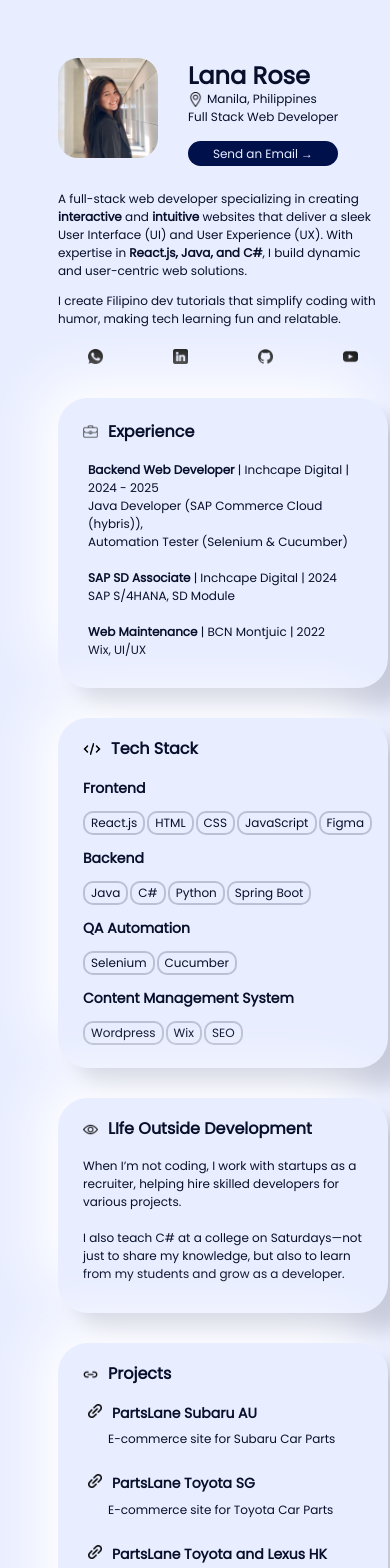
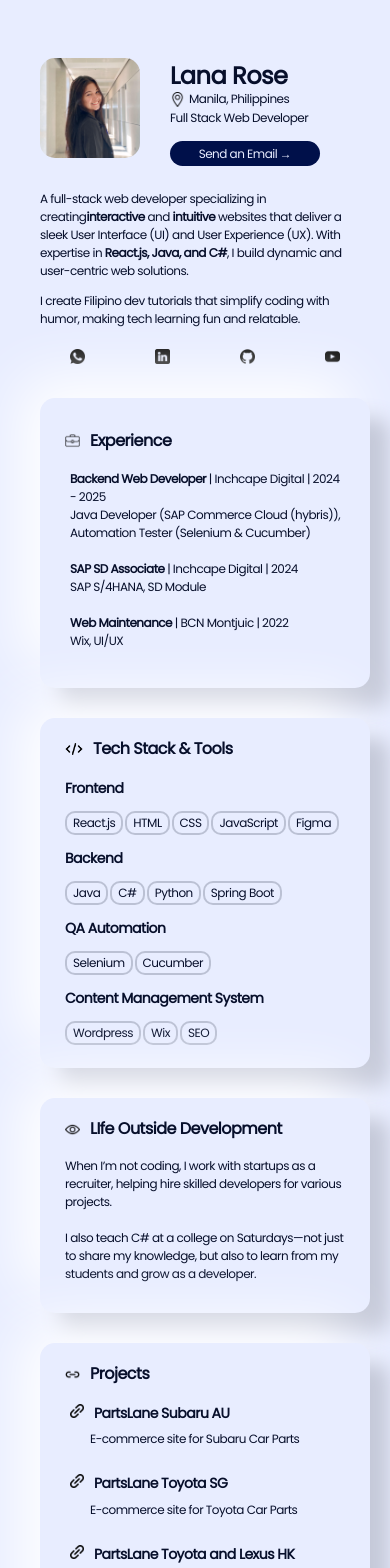
Before and after one commit to lanarosedg/About, a React (Vite) app: page / in a window 390 px wide. Shown: the top 1568 px of the page. Built offline with nearby package versions, Linux system fonts and the light colour scheme.

Commit message:
Iphone SE responsive

```diff
--- a/src/Introduction.jsx
+++ b/src/Introduction.jsx
@@ -2,13 +2,13 @@ function Introduction() {
     return (
         <div className="introContainer">
             <p className="introText">
-                A full-stack web developer specializing in creating <br />
-                <strong>interactive</strong> and <strong>intuitive</strong> websites that deliver a sleek <br />
-                User Interface (UI) and User Experience (UX). With <br/>
-                expertise in <strong>React.js, Java, and C#</strong>, I build dynamic <br />
+                A full-stack web developer specializing in creating
+                <strong>interactive</strong> and <strong>intuitive</strong> websites that deliver a sleek
+                User Interface (UI) and User Experience (UX). With
+                expertise in <strong>React.js, Java, and C#</strong>, I build dynamic
                 and user-centric web solutions.</p>
 
-               I create Filipino dev tutorials that simplify coding with <br />
+               I create Filipino dev tutorials that simplify coding with
                humor, making tech learning fun and relatable.
         </div>
     )
--- a/src/TechStack.jsx
+++ b/src/TechStack.jsx
@@ -7,7 +7,7 @@ function TechStack() {
 
             <div className="techStackHeader">
                 <img src={code} alt="code" id="code" class="techLogo"/>
-                <p className="techStackTitle">Tech Stack</p>
+                <p className="techStackTitle">Tech Stack & Tools</p>
             </div>
 
             <p className="techEndTitle">Frontend</p>
--- a/src/index.css
+++ b/src/index.css
@@ -161,7 +161,7 @@
   padding-left: 50px;
   box-shadow: 20px 20px 20px #c5c9d9,
     -20px -20px 60px #ffffff;
-  border-radius: 20px;
+  border-radius: 15px;
   width: 460px;
   height: 280px;
   line-height: 20px;
@@ -192,7 +192,7 @@
   padding-top: 15px;
   box-shadow: 20px 20px 20px #c5c9d9,
     -20px -20px 60px #ffffff;
-  border-radius: 20px;
+  border-radius: 15px;
   width: 460px;
   height: 360px;
   line-height: 20px;
@@ -255,7 +255,7 @@
   padding-top: 15px;
   box-shadow: 20px 20px 20px #c5c9d9,
     -20px -20px 60px #ffffff;
-  border-radius: 20px;
+  border-radius: 15px;
   width: 460px;
   height: 220px;
   line-height: 20px;
@@ -280,7 +280,7 @@
   padding-top: 15px;
   box-shadow: 20px 20px 20px #c5c9d9,
     -20px -20px 60px #ffffff;
-  border-radius: 20px;
+  border-radius: 15px;
   width: 460px;
   height: 350px;
   line-height: 20px;
@@ -335,6 +335,99 @@
   border: none;
   border-top: 1px solid #ccc;
 }
+
+/*----------------------Iphone SE---------------------------*/
+/*----------------------Iphone SE---------------------------*/
+/*----------------------Iphone SE---------------------------*/
+
+@media only screen and (max-width: 1334px) {
+  .App {
+    display: grid;
+    grid-template-columns: auto 10px 100px 20px 150px auto;
+    grid-template-rows: 50px 70px 50px 50px 110px 40px 80px 330px 30px 375px 30px 230px 30px 450px 50px 40px;
+  }
+
+  * {
+    letter-spacing: -0.5px;
+  }
+
+  /*       */
+  /*       */
+  /* EMAIL */
+  /*       */
+  /*       */
+
+    .emailButton {
+      width: 140px;
+    }
+
+    /*       */
+    /*       */
+    /* INTRO */
+    /*       */
+    /*       */
+
+    .introContainer {
+      grid-area: 4 / 3 / 7 / 6;
+    }
+
+    /*         */
+    /*         */
+    /* CONTACT */
+    /*         */
+    /*         */
+
+    .contactsContainer {
+      grid-area: 7 / 3 / 8 / 6;
+      gap: 50px;
+    }
+
+    /*            */
+    /*            */
+    /* EXPERIENCE */
+    /*            */
+    /*            */
+
+    .experienceContainer {
+      width: 220px;
+      height: 330px;
+    }
+
+    /*            */
+    /*            */
+    /* TECHSTACK  */
+    /*            */
+    /*            */
+
+    .techStackContainer {
+      width: 220px;
+      height: 360px;
+    }
+
+    /*               */
+    /*               */
+    /* LIFE OUTSIDE  */
+    /*               */
+    /*               */
+
+    .lifeOutsideContainer {
+      width: 220px;
+      height: 215px;
+    }
+
+    /*           */
+    /*           */
+    /* PROJECTS  */
+    /*           */
+    /*           */
+
+    .projectsContainer {
+      width: 220px;
+      height: 435px;
+    }
+}
+
+
 /*----------------------Iphone 14---------------------------*/
 /*----------------------Iphone 14---------------------------*/
 /*----------------------Iphone 14---------------------------*/
@@ -343,7 +436,7 @@
 
   .App {
     display: grid;
-    grid-template-columns: 30px 20px 100px 30px 200px 30px;
+    grid-template-columns: auto 20px 100px 30px 200px auto;
     grid-template-rows: 50px 70px 50px 50px 110px 40px 20px 290px 30px 350px 30px 215px 30px 375px 30px 80px;
   }
 
@@ -359,7 +452,7 @@
     .formalPhoto {
       width: 100px;
       height: 100px;
-      border-radius: 20px;
+      border-radius: 15px;
       padding: 0;
       margin: 0;
     }
@@ -434,7 +527,7 @@
       color: #E8EDFF;
       background-color: rgba(0, 16, 74);
       border-style: none;
-      border-radius: 20px;
+      border-radius: 15px;
       cursor: pointer;
     }
 
@@ -482,7 +575,7 @@
       grid-area: 8 / 3 / 9 / 6;
       padding-left: 25px;
       padding-right: 25px;
-      border-radius: 30px;
+      border-radius: 15px;
       width: 280px;
       height: 290px;
       line-height: 18px;
@@ -507,13 +600,14 @@
       grid-area: 10 / 3 / 11 / 6;
       padding-left: 25px;
       padding-right: 25px;
-      border-radius: 30px;
+      border-radius: 15px;
       width: 280px;
       height: 335px;
       line-height: 18px;
     }
 
     .techEndContainer {
+      flex-wrap: wrap;
       gap: 2px;
       font-size: 12px;
     }
@@ -533,7 +627,7 @@
       grid-area: 12 / 3 / 13 / 6;
       padding-left: 25px;
       padding-right: 25px;
-      border-radius: 30px;
+      border-radius: 15px;
       width: 280px;
       height: 200px;
       line-height: 18px;
@@ -553,7 +647,7 @@
       grid-area: 14 / 3 / 15 / 6;
       padding-left: 25px;
       padding-right: 25px;
-      border-radius: 30px;
+      border-radius: 15px;
       width: 280px;
       height: 360px;
       line-height: 18px;
@@ -586,5 +680,4 @@
       border: none;
       border-top: 1px solid #ccc;
     }
-
 }
```
